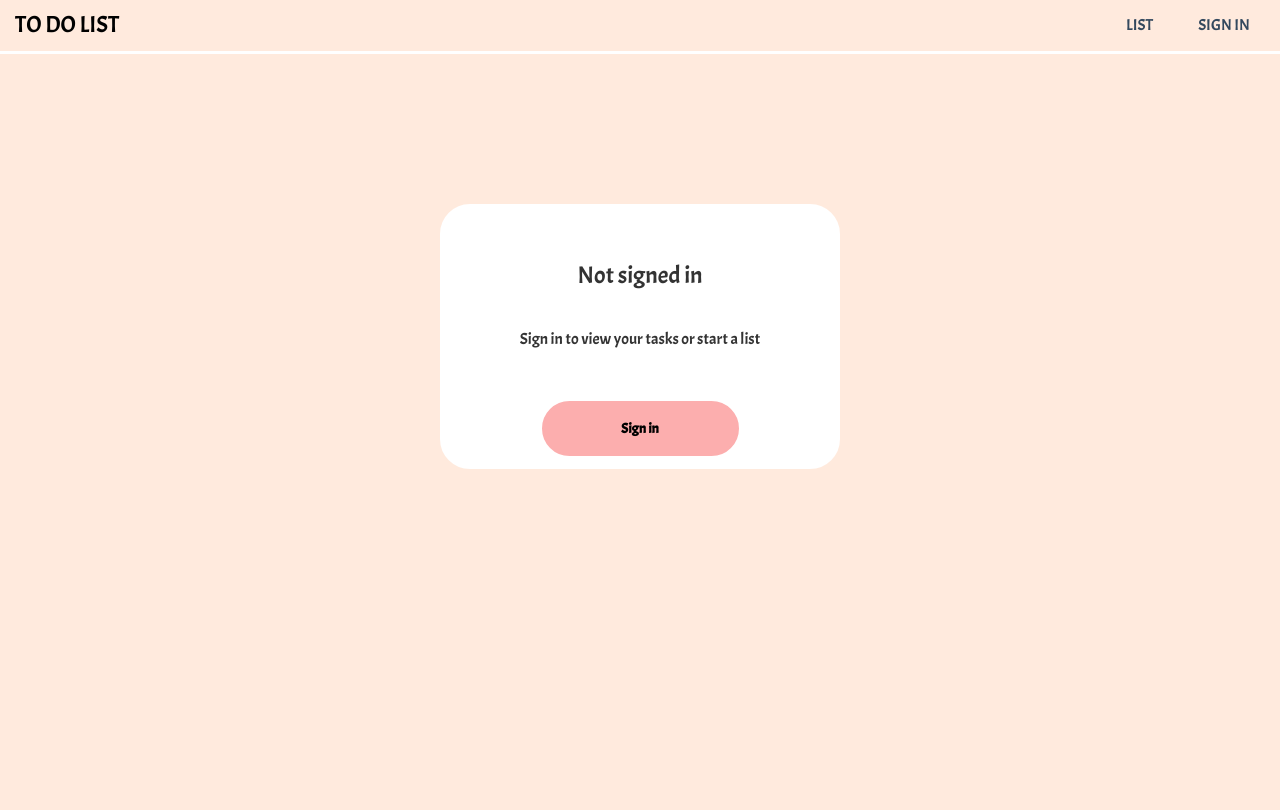
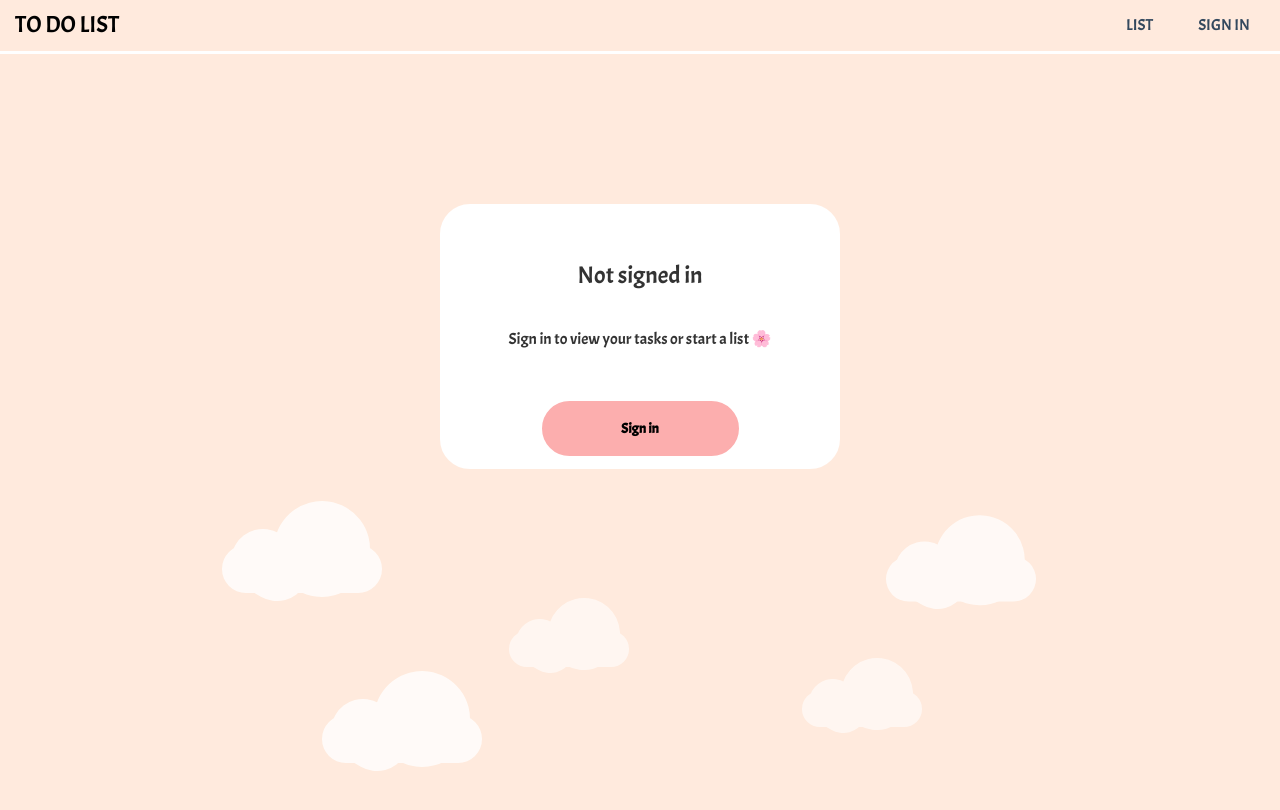
Before and after one commit to RacquelNinaDennison/to_do_list_next, a Next.js app: page /todolist in a window 1280 px wide. Shown: the top 810 px of the page. Built offline with nearby package versions, Linux system fonts and the light colour scheme; no server answers; a web font is replaced by a local one.

Commit message:
Added some styling

```diff
--- a/src/components/Navbar.tsx
+++ b/src/components/Navbar.tsx
@@ -1,6 +1,6 @@
 import Link from "next/link";
 import { useSession, signOut, signIn } from "next-auth/react";
-import { Toaster } from "react-hot-toast";
+import { Toaster, toast } from "react-hot-toast";
 import styles from "./navbar.module.scss";
 
 function Navbar() {
@@ -18,9 +18,15 @@ function Navbar() {
 			<Toaster />
 			<nav className={styles.header}>
 				<h1 className={styles.logo}>
-					<a className={styles.anchor} href='#'>
+					<Link
+						className={styles.anchor}
+						href='#'
+						onClick={() => {
+							toast("Create a note in the list section", { icon: "📚" });
+						}}
+					>
 						To do list
-					</a>
+					</Link>
 				</h1>
 
 				<ul className={`${styles.ul} ${classNameExtra} ${styles.mainNav}`}>
--- a/src/components/SignIn.module.scss
+++ b/src/components/SignIn.module.scss
@@ -1,3 +1,183 @@
+// .container {
+// 	border: #fff solid;
+// 	align-items: center;
+// 	width: 400px;
+// 	height: auto;
+// 	margin: 150px auto;
+// 	border-radius: 30px;
+// 	background-color: #fff;
+// }
+
+// .message {
+// 	font-size: 24px;
+// 	color: #333;
+// 	text-align: center;
+// 	margin-top: 50px;
+// 	margin-bottom: 10px;
+// }
+// .paragraph {
+// 	text-align: center;
+// 	color: #333;
+// 	margin-bottom: 50px;
+// }
+// .buttonContainer {
+// 	display: flex;
+// 	justify-content: center;
+// 	align-items: center;
+// 	margin-top: 10px;
+// 	padding-bottom: 10px;
+// }
+
+// .button {
+// 	color: black;
+// 	text-decoration: none;
+// 	font-weight: bold;
+// 	font-size: 14px;
+// 	padding: 15px 24px;
+// 	background-color: #fcaeae;
+// 	width: 50%;
+// 	text-align: center;
+// 	border: 2px solid #fcaeae;
+// 	border-radius: 30px;
+// 	transition: background-color 0.3s ease-in-out;
+// }
+
+// .button:hover {
+// 	background-color: #fcaeae;
+// 	border: #fcaeae solid;
+// 	color: #fff;
+// }
+
+// /*Time to finalise the cloud shape*/
+// .cloud {
+// 	width: 200px;
+// 	height: 60px;
+// 	background: #fff;
+// 	position: relative;
+// 	border-radius: 200px;
+// 	-moz-border-radius: 200px;
+// 	-webkit-border-radius: 200px;
+// }
+
+// .cloud:before,
+// .cloud:after {
+// 	content: "";
+// 	position: absolute;
+// 	background: #fff;
+// 	width: 100px;
+// 	height: 80px;
+// 	position: absolute;
+// 	top: -15px;
+// 	left: 10px;
+
+// 	border-radius: 100px;
+// 	-moz-border-radius: 100px;
+// 	-webkit-border-radius: 100px;
+
+// 	-webkit-transform: rotate(30deg);
+// 	transform: rotate(30deg);
+// 	-moz-transform: rotate(30deg);
+// }
+
+// .cloud:after {
+// 	width: 120px;
+// 	height: 120px;
+// 	top: -55px;
+// 	left: auto;
+// 	right: 15px;
+// }
+
+// /*Time to animate*/
+// .x1 {
+// 	-webkit-animation: moveclouds 15s linear infinite;
+// 	-moz-animation: moveclouds 15s linear infinite;
+// 	-o-animation: moveclouds 15s linear infinite;
+// }
+
+// /*variable speed, opacity, and position of clouds for realistic effect*/
+// .x2 {
+// 	left: 200px;
+
+// 	-webkit-transform: scale(0.6);
+// 	-moz-transform: scale(0.6);
+// 	transform: scale(0.6);
+// 	opacity: 0.6; /*opacity proportional to the size*/
+
+// 	/*Speed will also be proportional to the size and opacity*/
+// 	/*More the speed. Less the time in 's' = seconds*/
+// 	-webkit-animation: moveclouds 25s linear infinite;
+// 	-moz-animation: moveclouds 25s linear infinite;
+// 	-o-animation: moveclouds 25s linear infinite;
+// }
+
+// .x3 {
+// 	left: -250px;
+// 	top: -200px;
+
+// 	-webkit-transform: scale(0.8);
+// 	-moz-transform: scale(0.8);
+// 	transform: scale(0.8);
+// 	opacity: 0.8; /*opacity proportional to the size*/
+
+// 	-webkit-animation: moveclouds 20s linear infinite;
+// 	-moz-animation: moveclouds 20s linear infinite;
+// 	-o-animation: moveclouds 20s linear infinite;
+// }
+
+// .x4 {
+// 	left: 470px;
+// 	top: -250px;
+
+// 	-webkit-transform: scale(0.75);
+// 	-moz-transform: scale(0.75);
+// 	transform: scale(0.75);
+// 	opacity: 0.75; /*opacity proportional to the size*/
+
+// 	-webkit-animation: moveclouds 18s linear infinite;
+// 	-moz-animation: moveclouds 18s linear infinite;
+// 	-o-animation: moveclouds 18s linear infinite;
+// }
+
+// .x5 {
+// 	left: -150px;
+// 	top: -150px;
+
+// 	-webkit-transform: scale(0.8);
+// 	-moz-transform: scale(0.8);
+// 	transform: scale(0.8);
+// 	opacity: 0.8; /*opacity proportional to the size*/
+
+// 	-webkit-animation: moveclouds 20s linear infinite;
+// 	-moz-animation: moveclouds 20s linear infinite;
+// 	-o-animation: moveclouds 20s linear infinite;
+// }
+
+// @-webkit-keyframes moveclouds {
+// 	0% {
+// 		margin-left: 1000px;
+// 	}
+// 	100% {
+// 		margin-left: -1000px;
+// 	}
+// }
+// @-moz-keyframes moveclouds {
+// 	0% {
+// 		margin-left: 1000px;
+// 	}
+// 	100% {
+// 		margin-left: -1000px;
+// 	}
+// }
+// @-o-keyframes moveclouds {
+// 	0% {
+// 		margin-left: 1000px;
+// 	}
+// 	100% {
+// 		margin-left: -1000px;
+// 	}
+// }
+// SignIn.module.scss
+
 .container {
 	border: #fff solid;
 	align-items: center;
@@ -15,11 +195,13 @@
 	margin-top: 50px;
 	margin-bottom: 10px;
 }
+
 .paragraph {
 	text-align: center;
 	color: #333;
 	margin-bottom: 50px;
 }
+
 .buttonContainer {
 	display: flex;
 	justify-content: center;
@@ -47,3 +229,108 @@
 	border: #fcaeae solid;
 	color: #fff;
 }
+
+.cloud {
+	width: 200px;
+	height: 60px;
+	background: #fff;
+	position: relative;
+	border-radius: 200px;
+	-moz-border-radius: 200px;
+	-webkit-border-radius: 200px;
+}
+
+.cloud:before,
+.cloud:after {
+	content: "";
+	position: absolute;
+	background: #fff;
+	width: 100px;
+	height: 80px;
+	position: absolute;
+	top: -15px;
+	left: 10px;
+
+	border-radius: 100px;
+	-moz-border-radius: 100px;
+	-webkit-border-radius: 100px;
+
+	-webkit-transform: rotate(30deg);
+	transform: rotate(30deg);
+	-moz-transform: rotate(30deg);
+}
+
+.cloud:after {
+	width: 120px;
+	height: 120px;
+	top: -55px;
+	left: auto;
+	right: 15px;
+}
+
+.x1 {
+	left: 200px;
+
+	-webkit-transform: scale(0.6);
+	-moz-transform: scale(0.6);
+	transform: scale(0.6);
+	opacity: 0.6;
+	animation: moveclouds linear infinite;
+	animation-duration: 15s;
+}
+
+.x2 {
+	left: 200px;
+
+	-webkit-transform: scale(0.6);
+	-moz-transform: scale(0.6);
+	transform: scale(0.6);
+	opacity: 0.6;
+	animation: moveclouds linear infinite;
+	animation-duration: 25s;
+}
+
+.x3 {
+	left: -250px;
+	top: -200px;
+
+	-webkit-transform: scale(0.8);
+	-moz-transform: scale(0.8);
+	transform: scale(0.8);
+	opacity: 0.8;
+	animation: moveclouds linear infinite;
+	animation-duration: 20s;
+}
+
+.x4 {
+	left: 470px;
+	top: -250px;
+
+	-webkit-transform: scale(0.75);
+	-moz-transform: scale(0.75);
+	transform: scale(0.75);
+	opacity: 0.75;
+	animation: moveclouds linear infinite;
+	animation-duration: 18s;
+}
+
+.x5 {
+	left: -150px;
+	top: -150px;
+
+	-webkit-transform: scale(0.8);
+	-moz-transform: scale(0.8);
+	transform: scale(0.8);
+	opacity: 0.8;
+	animation: moveclouds linear infinite;
+	animation-duration: 20s;
+}
+
+@keyframes moveclouds {
+	0% {
+		margin-left: 1000px;
+	}
+	100% {
+		margin-left: -1000px;
+	}
+}
--- a/src/components/SignIn.tsx
+++ b/src/components/SignIn.tsx
@@ -1,7 +1,41 @@
+// import { signIn } from "next-auth/react";
+// import styles from "./SignIn.module.scss";
+// import Link from "next/link";
+// //styles/s
+// const SignIn = () => {
+// 	return (
+// 		<>
+// 			<div className={styles.container}>
+// 				<p className={styles.message}>Not signed in</p>
+// 				<br />
+// 				<p className={styles.paragraph}>
+// 					Sign in to view your tasks or start a list
+// 				</p>
+// 				<div className={styles.buttonContainer}>
+// 					<Link className={styles.button} href='/login'>
+// 						Sign in
+// 					</Link>
+// 				</div>
+// 			</div>
+// 			<div id='clouds'>
+// 				<div className='cloud x1'></div>
+
+// 				<div className='cloud x2'></div>
+// 				<div className='cloud x3'></div>
+// 				<div className='cloud x4'></div>
+// 				<div className='cloud x5'></div>
+// 			</div>
+// 		</>
+// 	);
+// };
+
+// export default SignIn;
+// SignIn.js
+
 import { signIn } from "next-auth/react";
 import styles from "./SignIn.module.scss";
 import Link from "next/link";
-//styles/s
+
 const SignIn = () => {
 	return (
 		<>
@@ -9,13 +43,20 @@ const SignIn = () => {
 				<p className={styles.message}>Not signed in</p>
 				<br />
 				<p className={styles.paragraph}>
-					Sign in to view your tasks or start a list
+					Sign in to view your tasks or start a list 🌸
 				</p>
 				<div className={styles.buttonContainer}>
-					<Link className={styles.button} href='/login'>
+					<Link href='/login' className={styles.button}>
 						Sign in
 					</Link>
 				</div>
+			</div>
+			<div id='clouds'>
+				<div className={`${styles.cloud} ${styles.x1}`}></div>
+				<div className={`${styles.cloud} ${styles.x2}`}></div>
+				<div className={`${styles.cloud} ${styles.x3}`}></div>
+				<div className={`${styles.cloud} ${styles.x4}`}></div>
+				<div className={`${styles.cloud} ${styles.x5}`}></div>
 			</div>
 		</>
 	);
--- a/src/components/navbar.module.scss
+++ b/src/components/navbar.module.scss
@@ -70,4 +70,7 @@
 	font-size: 0.99em;
 	text-align: center;
 	margin-right: 15px;
+	&:hover {
+		color: #ff8989;
+	}
 }
```
